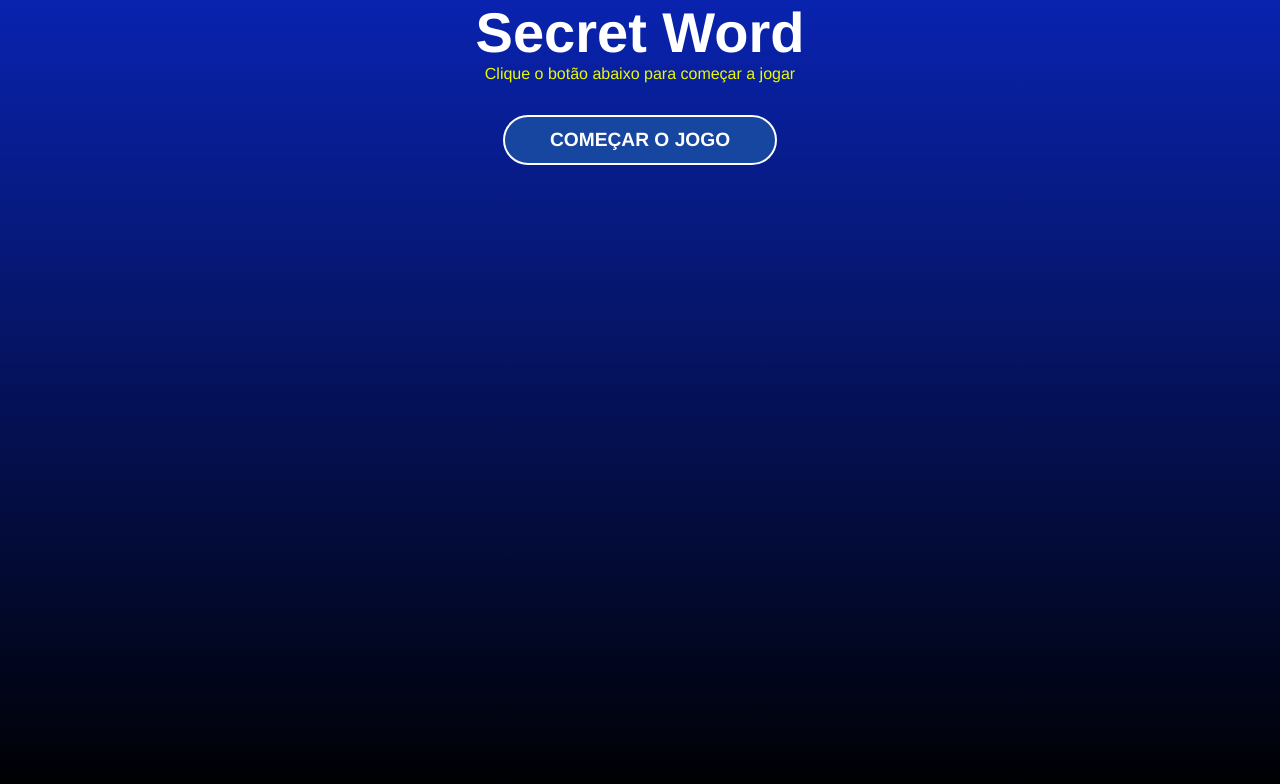
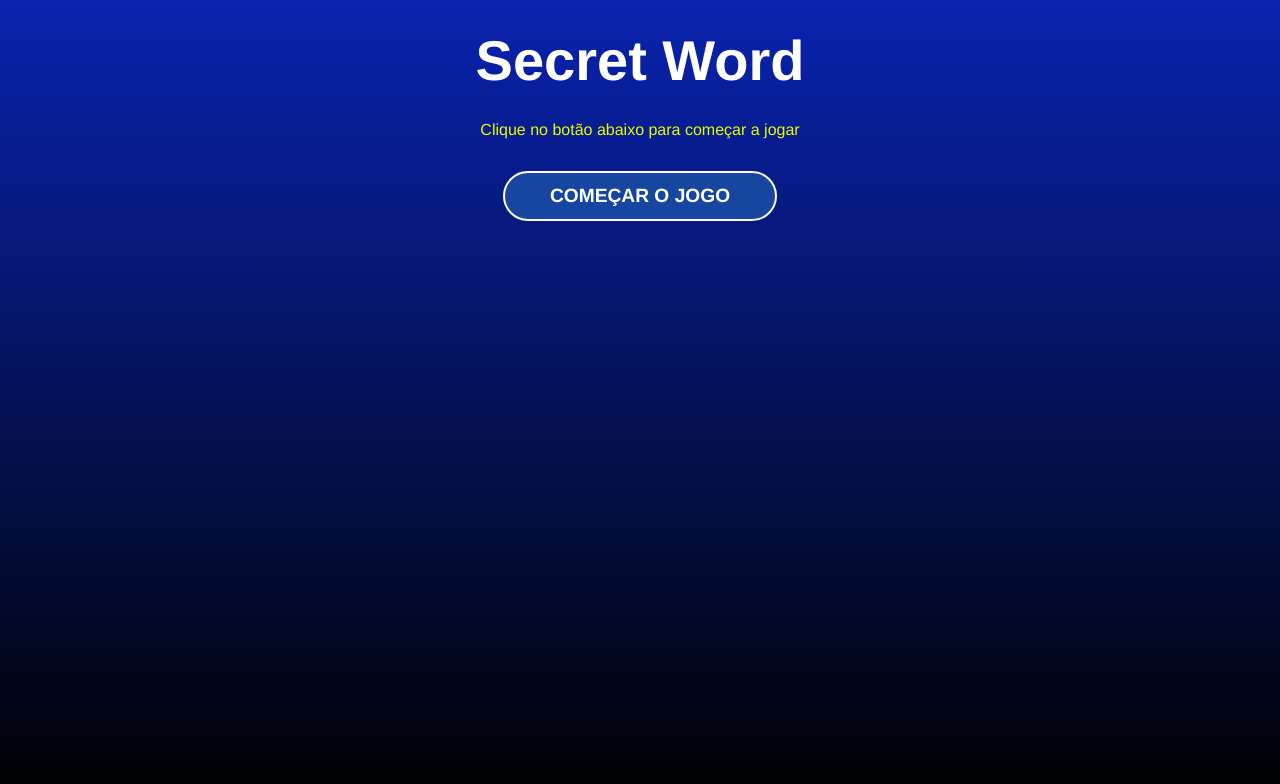
Before and after one commit to oldrado-jr/secret-word, a React (Vite) app: page / in a window 1280 px wide. Shown: the top 784 px of the page. Built offline with nearby package versions, Linux system fonts and the light colour scheme.

Commit message:
fix(StartScreen): adjust component

```diff
--- a/src/components/StartScreen/index.jsx
+++ b/src/components/StartScreen/index.jsx
@@ -4,7 +4,7 @@ function StartScreen() {
   return (
     <div className="start">
       <h1>Secret Word</h1>
-      <p>Clique o botão abaixo para começar a jogar</p>
+      <p>Clique no botão abaixo para começar a jogar</p>
       <button type="button">Começar o jogo</button>
     </div>
   );
--- a/src/components/StartScreen/styles.css
+++ b/src/components/StartScreen/styles.css
@@ -1,4 +1,5 @@
 .start h1 {
+  margin: 0.5em 0;
   font-size: 3.5em;
 }
 
```
